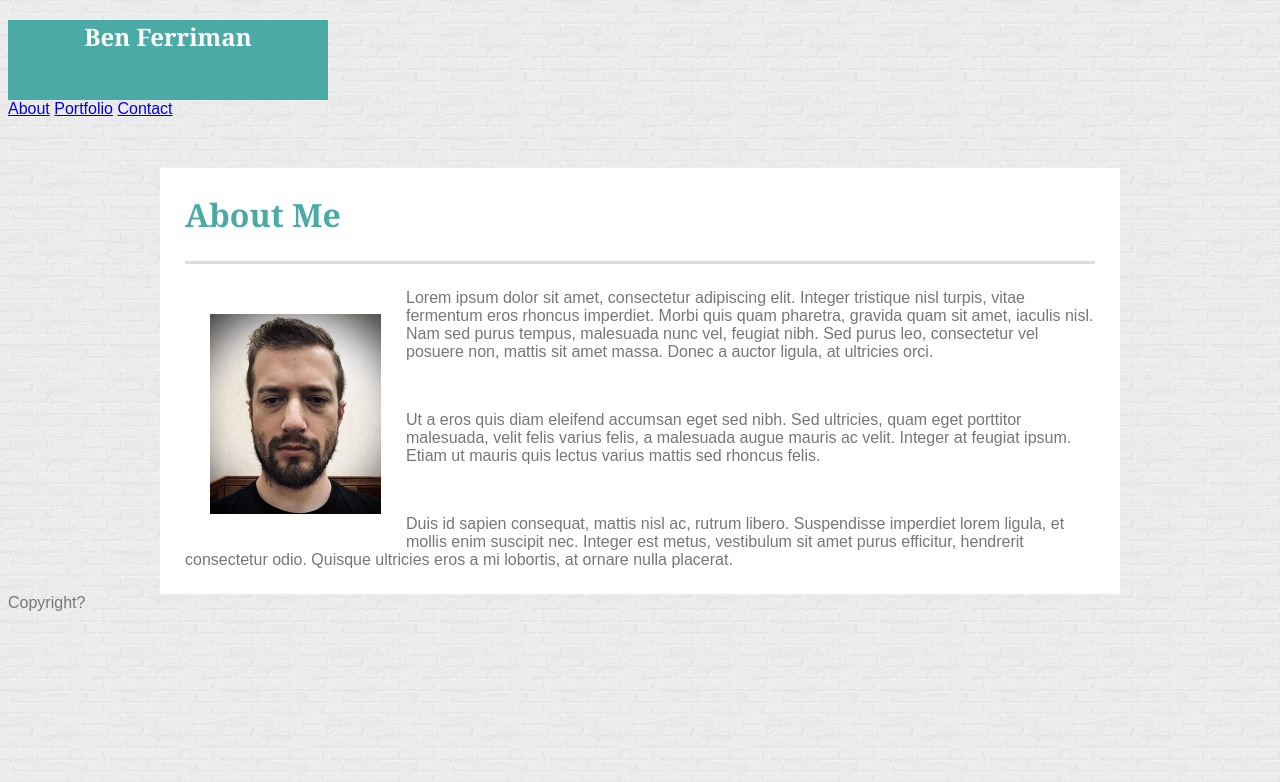
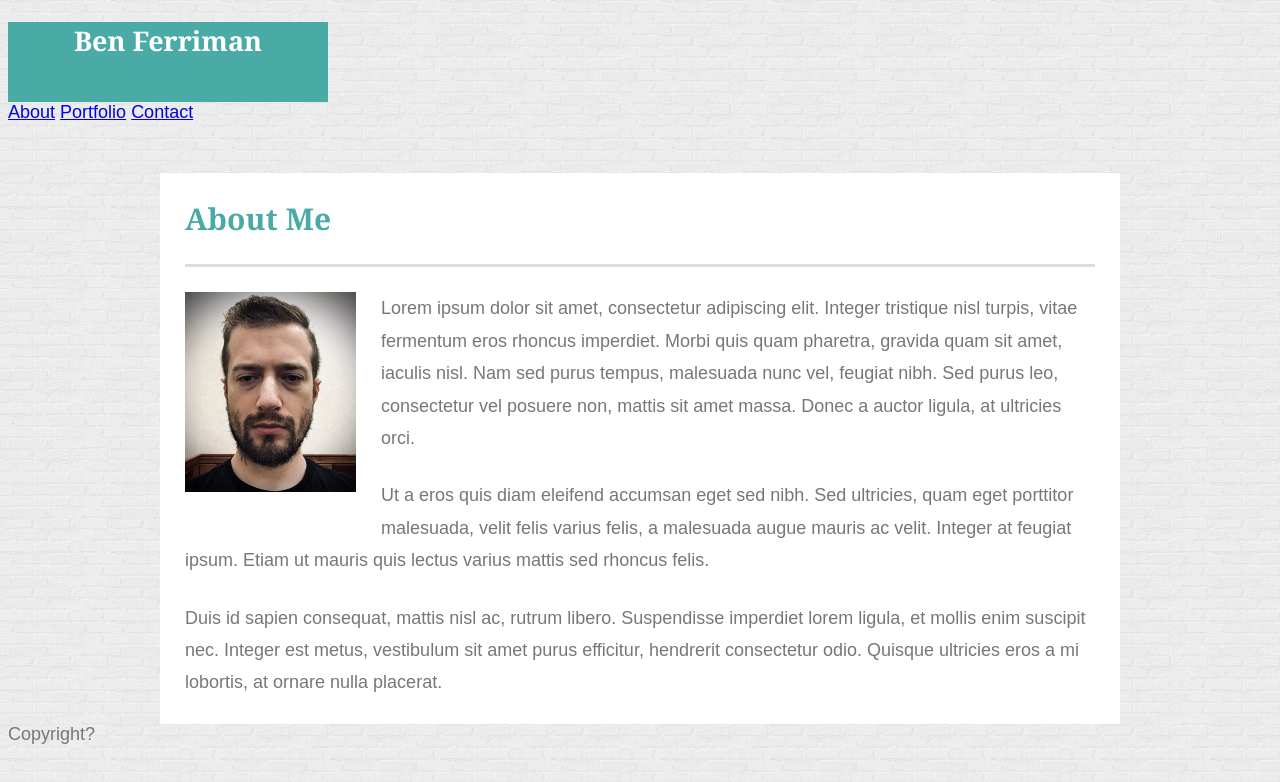
Before and after one commit to bferriman/portfolio, a plain HTML site: page index.html in a window 1280 px wide. Drawn offline with Linux system fonts and the light colour scheme.

Commit message:
finalized styling of main 'About Me' div in index.html

```diff
--- a/assets/css/style.css
+++ b/assets/css/style.css
@@ -1,6 +1,7 @@
 body {
     background-image: url("../images/brickwall.png");
     font-family: Arial, "Helvetica Neue", Helvetica, sans-serif;
+    font-size: 18px;
     color: #777777;
 }
 
@@ -19,20 +20,18 @@ h1 {
 .main-header {
     padding-top: 25px;
     padding-bottom: 25px;
-    margin-left: 25px;
-    margin-right: 25px;
-    margin-top: 0;
-    margin-bottom: 0;
+    margin: 0px 25px 25px 25px;
     border-bottom: 3px solid #dddddd;
+    font-size: 30px;
 }
 
 .main-content {
-    padding: 25px;
+    padding: 0px 25px 25px 25px;
     margin: 0;
 }
 
 p {
-
+    line-height: 1.8;
 }
 
 .project {
--- a/index.html
+++ b/index.html
@@ -22,10 +22,8 @@
 
     <div class="main">
         <h1 class="main-header">About Me</h1>
-        <p class="main-content">
-            <img class="main-content" id="headshot" src="assets/images/headshot.jpg" alt="Ben Ferriman">
-            Lorem ipsum dolor sit amet, consectetur adipiscing elit. Integer tristique nisl turpis, vitae fermentum eros rhoncus imperdiet. Morbi quis quam pharetra, gravida quam sit amet, iaculis nisl. Nam sed purus tempus, malesuada nunc vel, feugiat nibh. Sed purus leo, consectetur vel posuere non, mattis sit amet massa. Donec a auctor ligula, at ultricies orci.
-        </p>
+        <img class="main-content" id="headshot" src="assets/images/headshot.jpg" alt="Ben Ferriman">
+        <p class="main-content">Lorem ipsum dolor sit amet, consectetur adipiscing elit. Integer tristique nisl turpis, vitae fermentum eros rhoncus imperdiet. Morbi quis quam pharetra, gravida quam sit amet, iaculis nisl. Nam sed purus tempus, malesuada nunc vel, feugiat nibh. Sed purus leo, consectetur vel posuere non, mattis sit amet massa. Donec a auctor ligula, at ultricies orci.</p>
         <p class="main-content">Ut a eros quis diam eleifend accumsan eget sed nibh. Sed ultricies, quam eget porttitor malesuada, velit felis varius felis, a malesuada augue mauris ac velit. Integer at feugiat ipsum. Etiam ut mauris quis lectus varius mattis sed rhoncus felis.</p>
         <p class="main-content">Duis id sapien consequat, mattis nisl ac, rutrum libero. Suspendisse imperdiet lorem ligula, et mollis enim suscipit nec. Integer est metus, vestibulum sit amet purus efficitur, hendrerit consectetur odio. Quisque ultricies eros a mi lobortis, at ornare nulla placerat.</p>
     </div>
```
